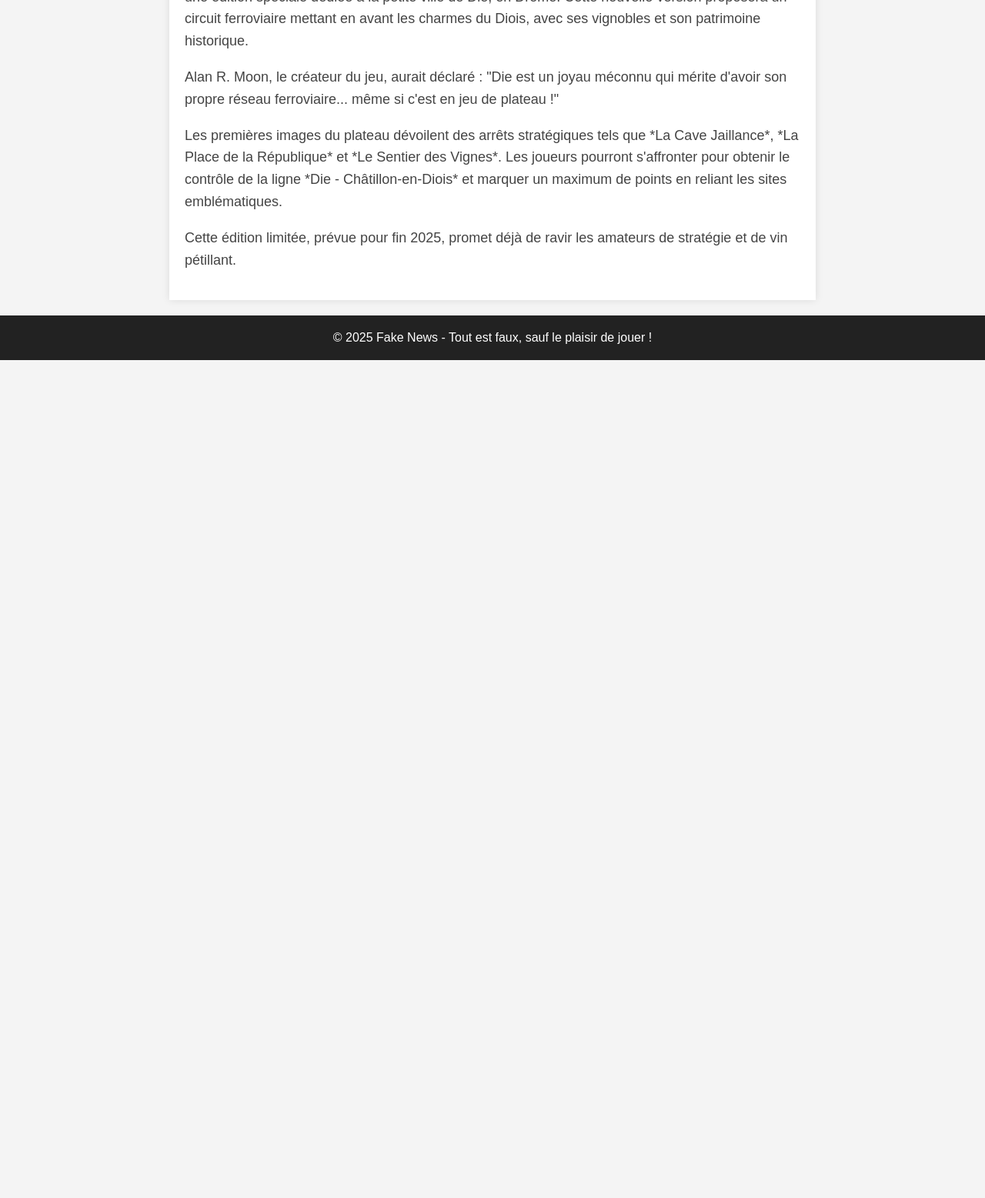
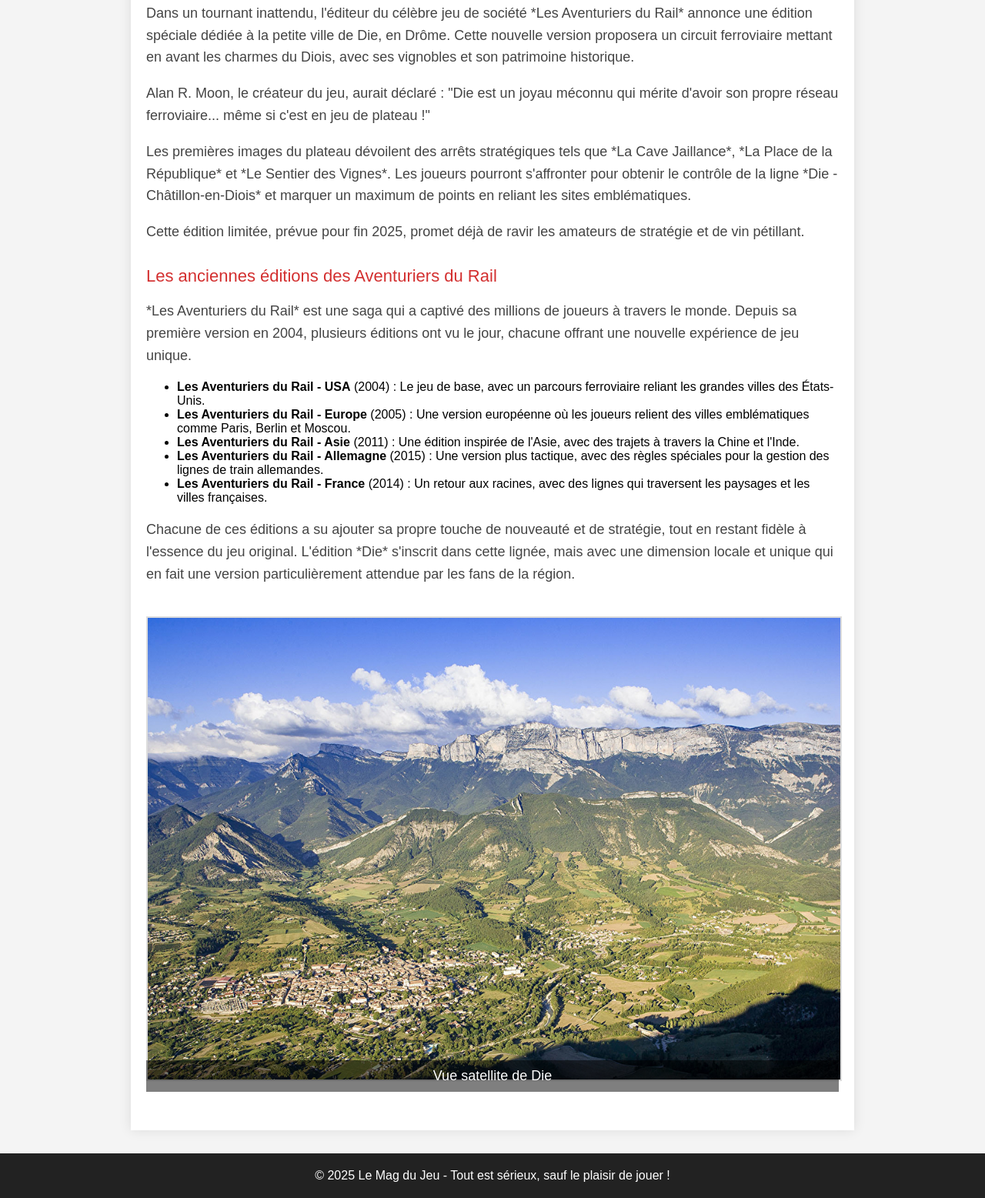
Before and after one commit to Romumrn/april_fool, a plain HTML site: page index.html in a window 1280 px wide. Shown: the part 745-2302 px from the top of the page at 77% size. Before the commit the page ends 1213 px from the top, so only its background shows below. Drawn offline with Linux system fonts and the light colour scheme; files whose address does not match are found by name.

Commit message:
update img

```diff
--- a/index.html
+++ b/index.html
@@ -3,7 +3,7 @@
 <head>
     <meta charset="UTF-8">
     <meta name="viewport" content="width=device-width, initial-scale=1.0">
-    <title>Fake News - Les Aventuriers du Rail : Édition Die</title>
+    <title>Les Aventuriers du Rail : Édition Die</title>
     <style>
         body {
             font-family: Arial, sans-serif;
@@ -20,11 +20,11 @@
             font-weight: bold;
         }
         .container {
-            max-width: 800px;
+            max-width: 900px;
             margin: 20px auto;
             background: white;
             padding: 20px;
-            box-shadow: 0 0 10px rgba(0, 0, 0, 0.1);
+            box-shadow: 0 0 15px rgba(0, 0, 0, 0.1);
         }
         h1 {
             font-size: 28px;
@@ -44,26 +44,78 @@
             line-height: 1.6;
             color: #444;
         }
+        .section-title {
+            font-size: 22px;
+            color: #d32f2f;
+            margin-top: 30px;
+        }
         .footer {
             text-align: center;
             padding: 20px;
             background-color: #222;
             color: white;
-            margin-top: 20px;
+            margin-top: 30px;
+        }
+        .section-content {
+            margin-bottom: 20px;
+        }
+        .image-container {
+            position: relative;
+            width: 100%;
+            margin: 20px 0;
+            text-align: center;
+        }
+        .image-container img {
+            width: 100%;
+            height: auto;
+            border: 2px solid #ddd;
+        }
+        .image-container .caption {
+            position: absolute;
+            bottom: 10px;
+            left: 0;
+            right: 0;
+            padding: 10px;
+            background: rgba(0, 0, 0, 0.5);
+            color: white;
+            font-size: 18px;
+            text-align: center;
         }
     </style>
 </head>
 <body>
-    <header>Fake News - Actu Ludique</header>
+    <header>Le Mag du Jeu - Actu Ludique</header>
     <div class="container">
         <h1>Les Aventuriers du Rail : une édition exclusive dédiée à la ville de Die !</h1>
         <p class="article-meta">Publié le 1er avril 2025 - Par Rédaction Fake News</p>
         <img src="https://via.placeholder.com/800x400" alt="Les Aventuriers du Rail Die">
-        <p>Dans un tournant inattendu, l'éditeur du célèbre jeu de société *Les Aventuriers du Rail* annonce une édition spéciale dédiée à la petite ville de Die, en Drôme. Cette nouvelle version proposera un circuit ferroviaire mettant en avant les charmes du Diois, avec ses vignobles et son patrimoine historique.</p>
-        <p>Alan R. Moon, le créateur du jeu, aurait déclaré : "Die est un joyau méconnu qui mérite d'avoir son propre réseau ferroviaire... même si c'est en jeu de plateau !"</p>
-        <p>Les premières images du plateau dévoilent des arrêts stratégiques tels que *La Cave Jaillance*, *La Place de la République* et *Le Sentier des Vignes*. Les joueurs pourront s'affronter pour obtenir le contrôle de la ligne *Die - Châtillon-en-Diois* et marquer un maximum de points en reliant les sites emblématiques.</p>
-        <p>Cette édition limitée, prévue pour fin 2025, promet déjà de ravir les amateurs de stratégie et de vin pétillant.</p>
+
+        <div class="section-content">
+            <p>Dans un tournant inattendu, l'éditeur du célèbre jeu de société *Les Aventuriers du Rail* annonce une édition spéciale dédiée à la petite ville de Die, en Drôme. Cette nouvelle version proposera un circuit ferroviaire mettant en avant les charmes du Diois, avec ses vignobles et son patrimoine historique.</p>
+            <p>Alan R. Moon, le créateur du jeu, aurait déclaré : "Die est un joyau méconnu qui mérite d'avoir son propre réseau ferroviaire... même si c'est en jeu de plateau !"</p>
+            <p>Les premières images du plateau dévoilent des arrêts stratégiques tels que *La Cave Jaillance*, *La Place de la République* et *Le Sentier des Vignes*. Les joueurs pourront s'affronter pour obtenir le contrôle de la ligne *Die - Châtillon-en-Diois* et marquer un maximum de points en reliant les sites emblématiques.</p>
+            <p>Cette édition limitée, prévue pour fin 2025, promet déjà de ravir les amateurs de stratégie et de vin pétillant.</p>
+        </div>
+
+        <div class="section-title">Les anciennes éditions des Aventuriers du Rail</div>
+        <div class="section-content">
+            <p>*Les Aventuriers du Rail* est une saga qui a captivé des millions de joueurs à travers le monde. Depuis sa première version en 2004, plusieurs éditions ont vu le jour, chacune offrant une nouvelle expérience de jeu unique.</p>
+            <ul>
+                <li><strong>Les Aventuriers du Rail - USA</strong> (2004) : Le jeu de base, avec un parcours ferroviaire reliant les grandes villes des États-Unis.</li>
+                <li><strong>Les Aventuriers du Rail - Europe</strong> (2005) : Une version européenne où les joueurs relient des villes emblématiques comme Paris, Berlin et Moscou.</li>
+                <li><strong>Les Aventuriers du Rail - Asie</strong> (2011) : Une édition inspirée de l'Asie, avec des trajets à travers la Chine et l'Inde.</li>
+                <li><strong>Les Aventuriers du Rail - Allemagne</strong> (2015) : Une version plus tactique, avec des règles spéciales pour la gestion des lignes de train allemandes.</li>
+                <li><strong>Les Aventuriers du Rail - France</strong> (2014) : Un retour aux racines, avec des lignes qui traversent les paysages et les villes françaises.</li>
+            </ul>
+            <p>Chacune de ces éditions a su ajouter sa propre touche de nouveauté et de stratégie, tout en restant fidèle à l'essence du jeu original. L'édition *Die* s'inscrit dans cette lignée, mais avec une dimension locale et unique qui en fait une version particulièrement attendue par les fans de la région.</p>
+        </div>
+
+        <!-- Ajout de l'encart avec l'image -->
+        <div class="image-container">
+            <img src="/Users/rmarin/Documents/april_fool/img/die-vue-generale-dlc-31-12-2040-l-pascale-drome-attractivite-1120x0.jpg" alt="Vue satellite de Die">
+            <div class="caption">Vue satellite de Die</div>
+        </div>
     </div>
-    <div class="footer">© 2025 Fake News - Tout est faux, sauf le plaisir de jouer !</div>
+    <div class="footer">© 2025 Le Mag du Jeu - Tout est sérieux, sauf le plaisir de jouer !</div>
 </body>
 </html>
```
Also changed, not shown: img/die-vue-generale-dlc-31-12-2040-l-pascale-drome-attractivite-1120x0.jpg (added), 1 other file.
